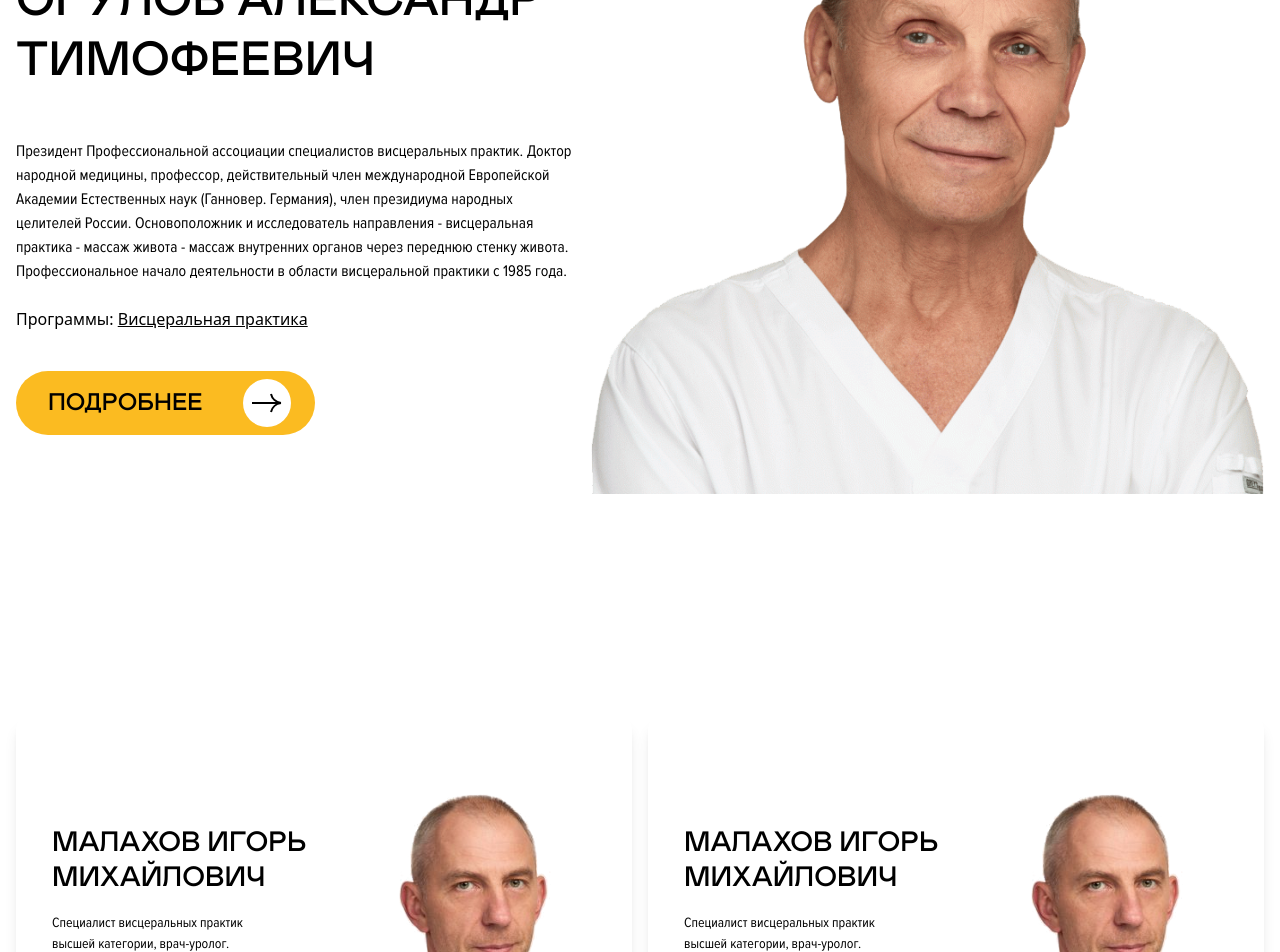
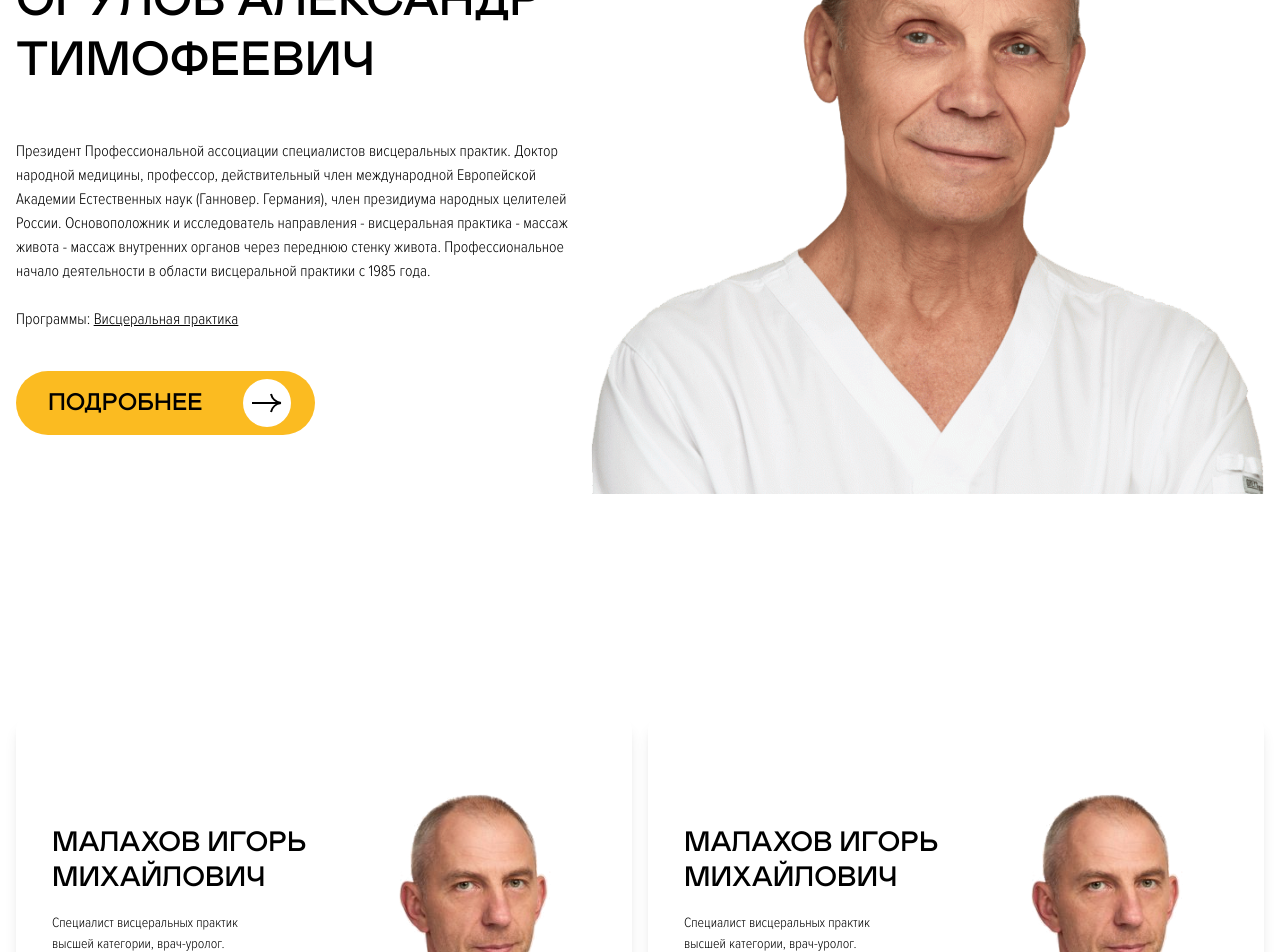
Before and after one commit to eugenekx/ogulov-academy, a Next.js app: page /instructors in a window 1280 px wide. Shown: the part 360-1312 px from the top of the page. Built offline with nearby package versions, Linux system fonts and the light colour scheme.

Commit message:
add font-light

```diff
--- a/src/components/Hero.jsx
+++ b/src/components/Hero.jsx
@@ -17,7 +17,7 @@ export const Hero = () => {
 					<div className="xl:text-3xl text-xl font-mabry leading-tight uppercase">
 						Учебный центр
 					</div>
-					<div className="text-m font-proxima mt-8 leading-normal mb-6">
+					<div className="text-m font-proxima mt-8 leading-normal mb-6 font-light">
 						Лекции, мастер-классы, семинары по оздоровлению
 						организма от ведущих специалистов&nbsp;
 						<Link href="/" className="underline underline-offset-4">
@@ -25,11 +25,8 @@ export const Hero = () => {
 						</Link>
 					</div>
 					<div className="ml-0 mr-auto">
-						<ActionBtn withArrow={true}>
-							Подробнее
-						</ActionBtn>
+						<ActionBtn withArrow={true}>Подробнее</ActionBtn>
 					</div>
-
 				</div>
 			</div>
 			<div className="absolute bottom-10 w-full flex justify-center gap-2">
--- a/src/components/InstructorsCard.jsx
+++ b/src/components/InstructorsCard.jsx
@@ -1,21 +1,29 @@
 import Image from "next/image";
-import InstructorImage from '../public/images/Instructor-image.png';
+import InstructorImage from "../public/images/Instructor-image.png";
 import Link from "next/link";
 
 export const InstructorsCard = () => {
 	return (
 		<div className="w-full xl:h-104 lg:h-96 flex lg:flex-col-reverse flex-row-reverse flex-wrap justify-center rounded-xl shadow-lg relative overflow-hidden">
 			<div className="lg:w-80 lg:mt-0 lg:mb-12 my-6 lg:ml-9 mx-4 z-10 order-last">
-        <h3 className="xl:text-xl text-l font-mabry my-4 leading-tight uppercase">Малахов Игорь Михайлович</h3>
-        <p className="w-52 text-s font-proxima my-4">Специалист висцеральных практик высшей категории, врач-уролог.</p>
-        <Link href='/aboutinstructor' className="text-md font-mabry my-4 uppercase">Подробнее</Link>
+				<h3 className="xl:text-xl text-l font-mabry my-4 leading-tight uppercase">
+					Малахов Игорь Михайлович
+				</h3>
+				<p className="w-52 text-s font-proxima my-4 font-light">
+					Специалист висцеральных практик высшей категории,
+					врач-уролог.
+				</p>
+				<Link
+					href="/aboutinstructor"
+					className="text-md font-mabry my-4 uppercase"
+				>
+					Подробнее
+				</Link>
 			</div>
 
 			<div className="lg:absolute lg:bottom-0 lg:right-0 lg:w-80 mx-4 my-4 mask">
-        <Image src={InstructorImage} alt='Instructors image' />
+				<Image src={InstructorImage} alt="Instructors image" />
 			</div>
-
-
 		</div>
-  )
-}
+	);
+};
--- a/src/pages/instructors.js
+++ b/src/pages/instructors.js
@@ -1,7 +1,7 @@
 import ArrowDown from "@components/ArrowDown";
 import Image from "next/image";
-import InstructorsImageBanner from '../public/images/Instructors-image-main.png';
-import Link from 'next/link';
+import InstructorsImageBanner from "../public/images/Instructors-image-main.png";
+import Link from "next/link";
 import { InstructorsCard } from "@components/InstructorsCard";
 import ActionBtn from "@components/ActionBtn";
 
@@ -11,43 +11,53 @@ export default function Instructors() {
 			<div className="xl:max-w-screen-xl lg:max-w-screen-lg mx-auto px-4 xl:my-56 lg:my-40 my-32">
 				<div className="flex lg:flex-row flex-col-reverse gap-4 items-center mx-auto">
 					<div className="lg:w-1/2 xl:mx-0 xl:my-0 my-10">
-                        <h1 className='xl:text-3xl lg:text-2xl xl:my-12 my-4 text-xl font-mabry leading-tight grow uppercase'>
+						<h1 className="xl:text-3xl lg:text-2xl xl:my-12 my-4 text-xl font-mabry leading-tight grow uppercase">
 							Огулов Александр Тимофеевич
 						</h1>
-                        <p className="text-md font-proxima mb-6">
-                        Президент Профессиональной ассоциации специалистов висцеральных практик. Доктор народной медицины, профессор,
-                         действительный член международной Европейской Академии Естественных наук (Ганновер. Германия),
-                         член президиума народных целителей России. Основоположник и исследователь направления - висцеральная практика
-                         - массаж живота - массаж внутренних органов через переднюю стенку живота. Профессиональное начало деятельности
-                          в области висцеральной практики с 1985 года.
+						<p className="text-md font-proxima mb-6 font-light">
+							Президент Профессиональной ассоциации специалистов
+							висцеральных практик. Доктор народной медицины,
+							профессор, действительный член международной
+							Европейской Академии Естественных наук (Ганновер.
+							Германия), член президиума народных целителей
+							России. Основоположник и исследователь направления -
+							висцеральная практика - массаж живота - массаж
+							внутренних органов через переднюю стенку живота.
+							Профессиональное начало деятельности в области
+							висцеральной практики с 1985 года.
 						</p>
-                        <p className="text-md mb-10">Программы: <Link href='/course-about' className="underline">Висцеральная практика</Link></p>
-                        <Link href='/aboutinstructor'>
-                            <ActionBtn withArrow={true}>
-                                Подробнее
-                            </ActionBtn>
+						<p className="text-md mb-10 font-light font-proxima">
+							Программы:{" "}
+							<Link href="/course-about" className="underline">
+								Висцеральная практика
+							</Link>
+						</p>
+						<Link href="/aboutinstructor">
+							<ActionBtn withArrow={true}>Подробнее</ActionBtn>
 						</Link>
 					</div>
 					<div className="mt-20 lg:mt-0">
 						<Image
 							src={InstructorsImageBanner}
-                            alt='Огулов Александр Тимофеевич'
+							alt="Огулов Александр Тимофеевич"
 						/>
 					</div>
-
 				</div>
 			</div>
 			<div className="mx-auto px-4 xl:max-w-screen-xl lg:max-w-screen-lg xl:my-56 lg:my-40 my-32">
-                <div className='xl:my-28 xl:max-w-screen-xl lg:max-w-screen-lg max-w-[587px] font-proxima mx-auto'>
+				<div className="xl:my-28 xl:max-w-screen-xl lg:max-w-screen-lg max-w-[587px] font-proxima mx-auto">
 					<div className="grid lg:grid-cols-2 grid-cols-1 gap-4">
 						<InstructorsCard />
 						<InstructorsCard />
 					</div>
 				</div>
-                <button className='xl:my-24 xl:text-xl my-10 text-m flex items-center font-mabry mx-auto uppercase'>Показать еще
-                    <div className='xl:w-12 xl:h-12 lg:w-10 lg:h-10 w-6 h-6'><ArrowDown /></div>
+				<button className="xl:my-24 xl:text-xl my-10 text-m flex items-center font-mabry mx-auto uppercase">
+					Показать еще
+					<div className="xl:w-12 xl:h-12 lg:w-10 lg:h-10 w-6 h-6">
+						<ArrowDown />
+					</div>
 				</button>
 			</div>
 		</>
-    )
+	);
 }
```
Lines whose indentation alone changed are shown as unchanged.
